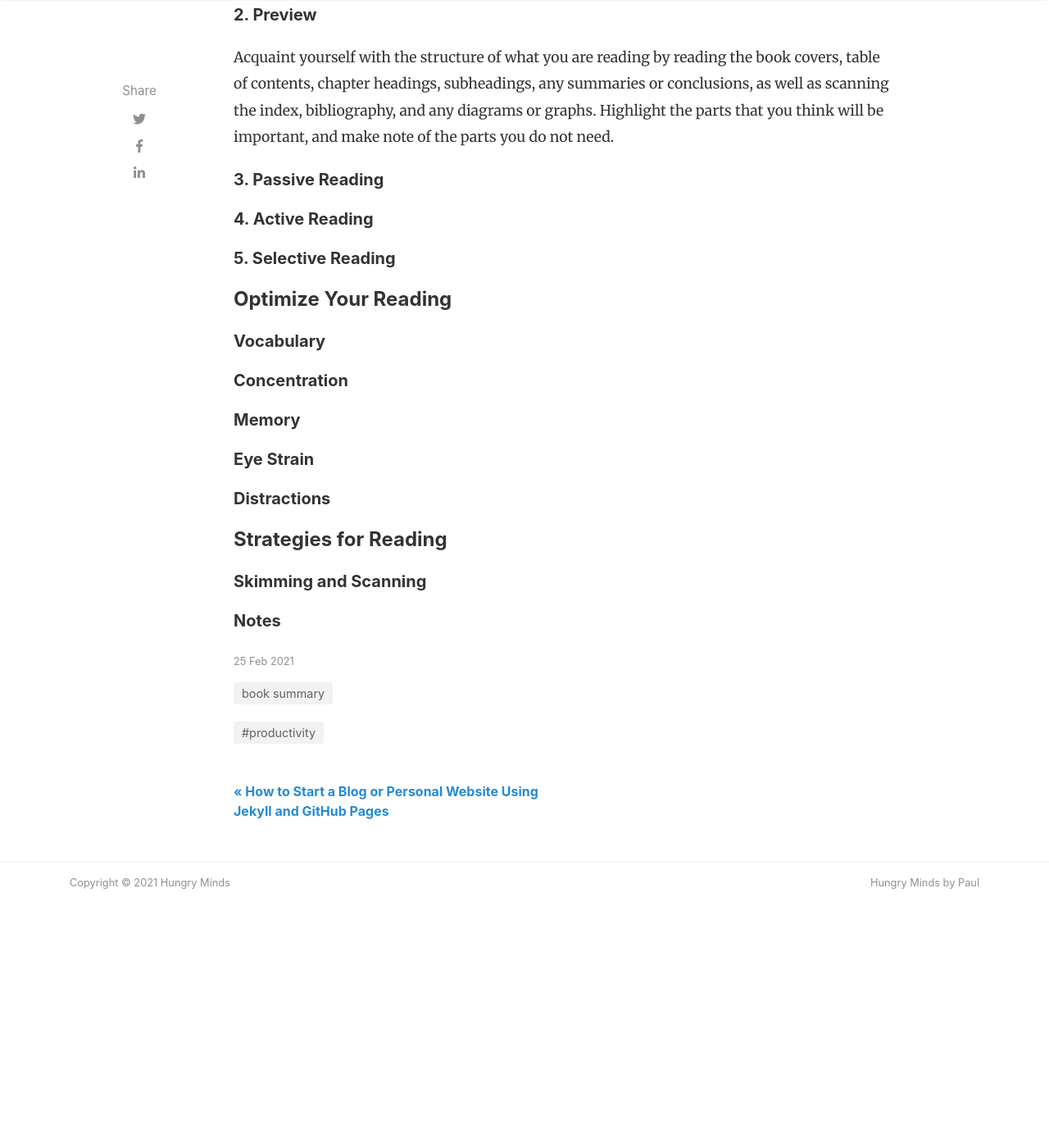
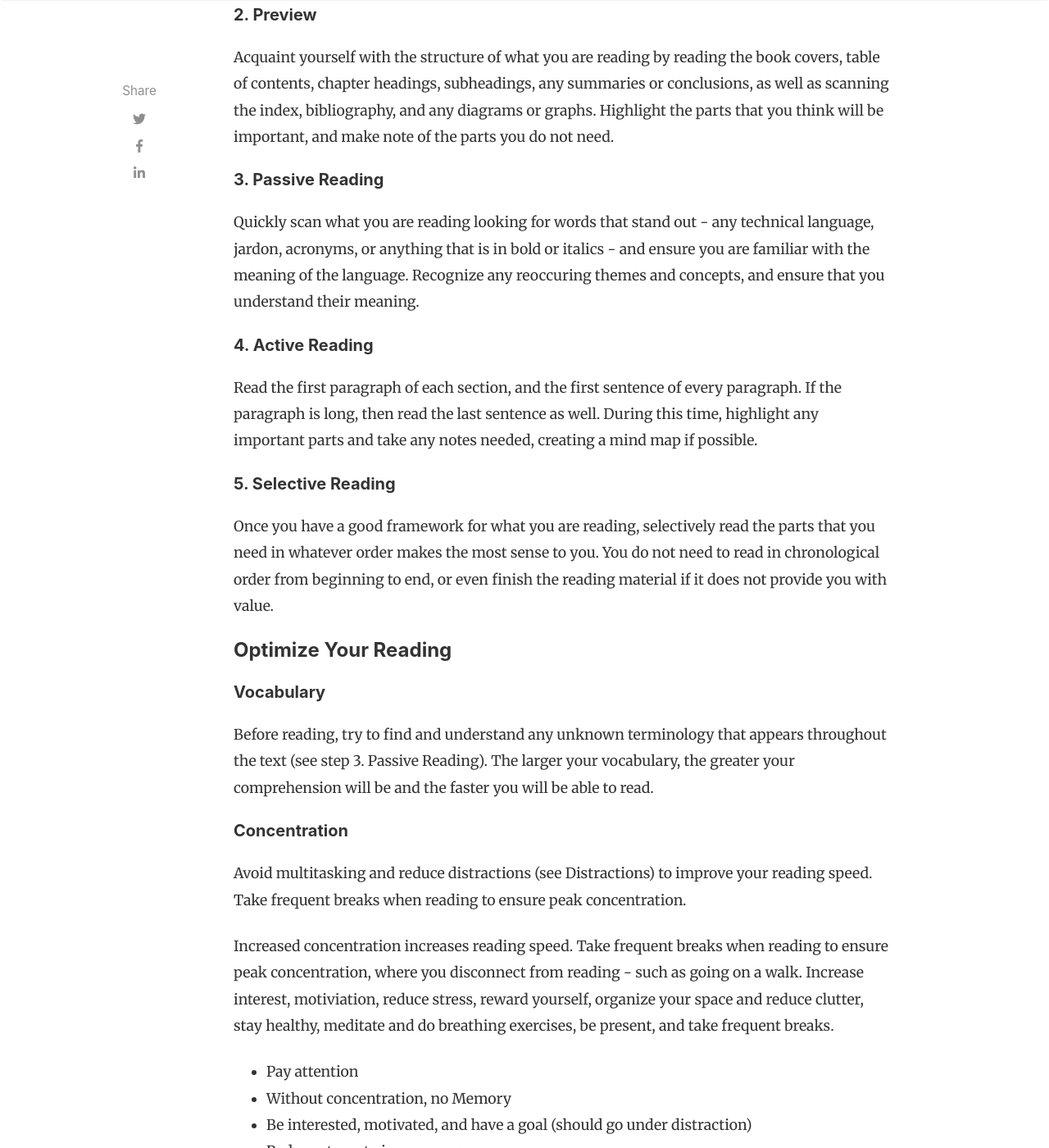
Before and after one commit to LeNPaul/hungry-minds, a Jekyll site: the page built from _posts/2021-02-25-work-smarter-with-speed-reading-a-teach-yourself-guide-by-tina-konstant.md, in a window 1280 px wide and 1400 px high, scrolled down 1648 px. Shown: the whole window at 82% size. Built offline with Jekyll 4.4.1, drawn with Linux system fonts in a browser that asks for light colours; nearby versions of some CDN libraries; comment, search, counter and statistics services are not loaded; before the commit the page ends 2808 px from its top, so only the background shows below that; some of the changed text lies outside the part shown.

Commit message:
Update rough draft for blog post

```diff
--- a/_posts/2021-02-25-work-smarter-with-speed-reading-a-teach-yourself-guide-by-tina-konstant.md
+++ b/_posts/2021-02-25-work-smarter-with-speed-reading-a-teach-yourself-guide-by-tina-konstant.md
@@ -40,25 +40,39 @@ Acquaint yourself with the structure of what you are reading by reading the book
 
 ##### 3. Passive Reading
 
-
+Quickly scan what you are reading looking for words that stand out - any technical language, jardon, acronyms, or anything that is in bold or italics - and ensure you are familiar with the meaning of the language. Recognize any reoccuring themes and concepts, and ensure that you understand their meaning.
 
 ##### 4. Active Reading
 
-
+Read the first paragraph of each section, and the first sentence of every paragraph. If the paragraph is long, then read the last sentence as well. During this time, highlight any important parts and take any notes needed, creating a mind map if possible.
 
 ##### 5. Selective Reading
 
-
+Once you have a good framework for what you are reading, selectively read the parts that you need in whatever order makes the most sense to you. You do not need to read in chronological order from beginning to end, or even finish the reading material if it does not provide you with value.
 
 #### Optimize Your Reading
 
 ##### Vocabulary
 
-
+Before reading, try to find and understand any unknown terminology that appears throughout the text (see step 3. Passive Reading). The larger your vocabulary, the greater your comprehension will be and the faster you will be able to read.
 
 ##### Concentration
 
+Avoid multitasking and reduce distractions (see Distractions) to improve your reading speed. Take frequent breaks when reading to ensure peak concentration.
 
+
+Increased concentration increases reading speed. Take frequent breaks when reading to ensure peak concentration, where you disconnect from reading - such as going on a walk. Increase interest, motiviation, reduce stress, reward yourself, organize your space and reduce clutter, stay healthy, meditate and do breathing exercises, be present, and take frequent breaks.
+
+- Pay attention
+- Without concentration, no Memory
+- Be interested, motivated, and have a goal (should go under distraction)
+- Reduce stress to improve memory
+- Reward Yourself
+
+- Eat healthy, get enough rest
+- Breathing exercises and meditation
+- Be present in the moment, practice deliberate action
+-
 
 ##### Memory
 
@@ -70,7 +84,7 @@ Acquaint yourself with the structure of what you are reading by reading the book
 
 ##### Distractions
 
-
+- Reduce clutter (should go under distraction)
 
 #### Strategies for Reading
 
```
